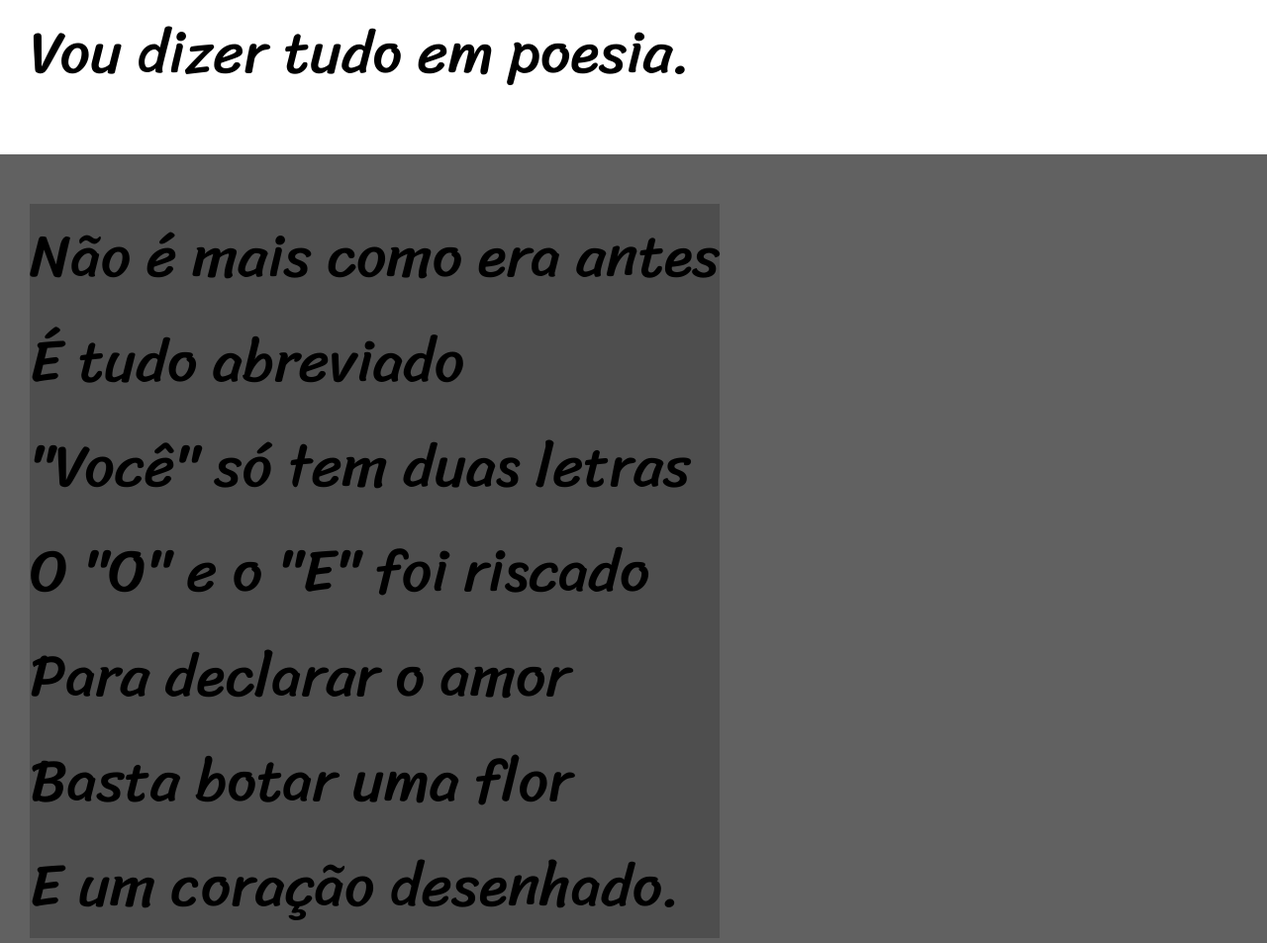
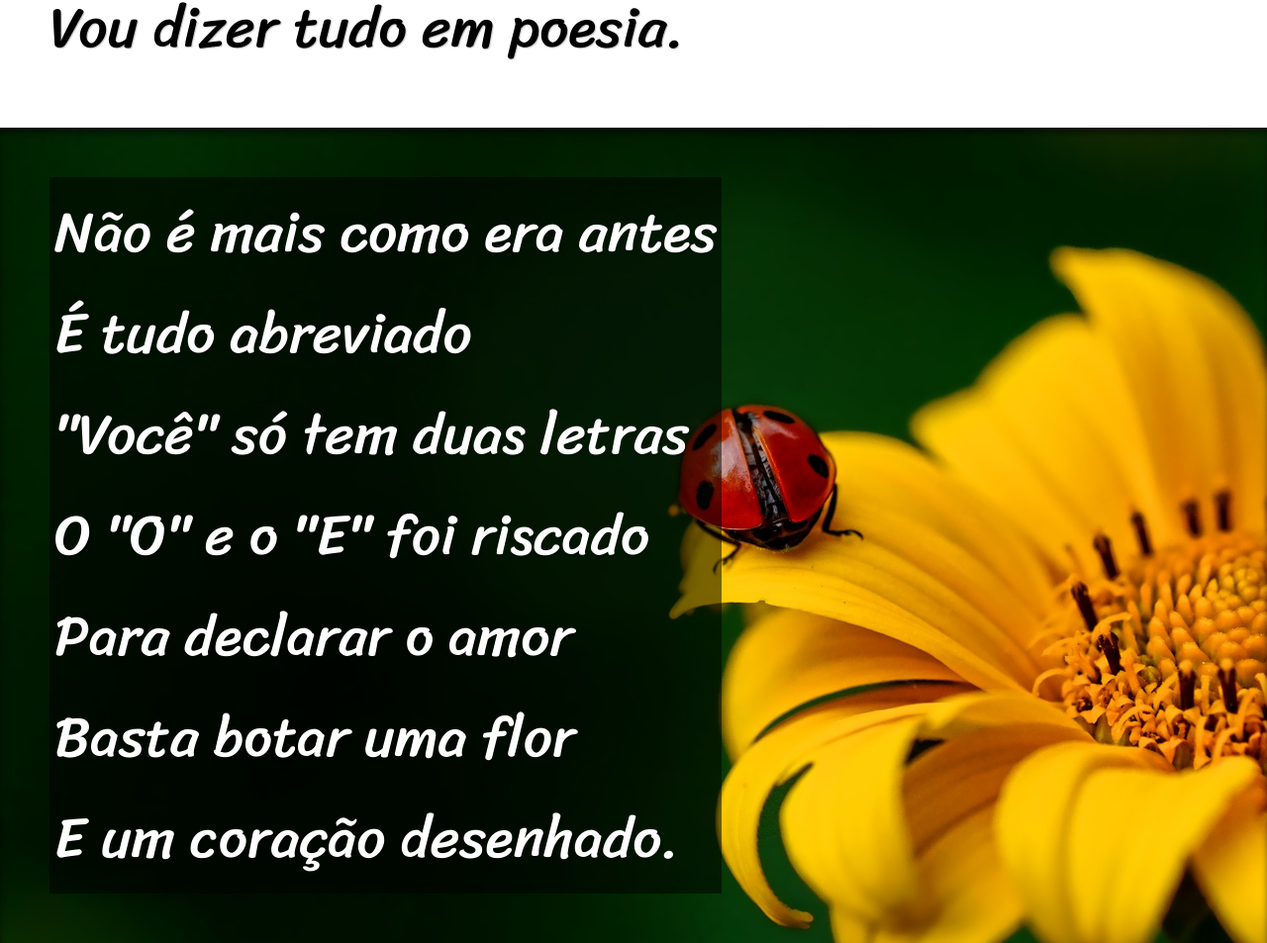
Before and after one commit to kevinssauro/html-css, a plain HTML site: page desafios/projeto-cordel-cap20/index.html in a window 1280 px wide. Shown: the part 957-1910 px from the top of the page at 99% size. Drawn offline with Linux system fonts and the light colour scheme.

Commit message:
atualizei os estilos do projeto

```diff
--- a/desafios/projeto-cordel-cap20/estilos/style.css
+++ b/desafios/projeto-cordel-cap20/estilos/style.css
@@ -18,6 +18,7 @@
                     /* CONTEÚDO */
 
 html, body {
+    font-family: var(--fonte1);
     min-height: 100vh;
     background-color: darkgray;
 }
@@ -47,7 +48,7 @@ header a:hover footer > a:hover{
 }
 section.normal, section.imagem {
     font-family: var(--sriracha);
-    font-size: 40px;
+    font-size: 3vw;
 }
 
 section.normal{
@@ -56,24 +57,36 @@ section.normal{
 }
 
 section > p {
+    text-shadow: 1px 1px 1px rgba(0, 0, 0, 0.216);
     font-size: 1.5em;
     display: inline-block;
-    padding-left: 30px;
+    margin-left: 50px;
 }
 
 section.imagem {
+    background-attachment: fixed;
+    background-size: cover;
     padding: 50px 0px;
     background-color: rgb(97, 97, 97);
+    box-shadow: inset 0px 6px 6px 0px #00000078;
+}
+
+section.imagem > p {
+    color: white;
+    padding: 5px;
+    background-color: rgba(0, 0, 0, 0.519);
+}
+
+section#img01 {
+    background-image: url('../imagens/background001.jpg');
+    background-position: right center;
 
 }
 
-section.imagem > p {
-    padding-left: 0px;
-    margin-left: 30px;
-    background-color: rgba(0, 0, 0, 0.199);
+section#img02 {
+    background-image: url('../imagens/background002.jpg');
+    background-position: right center;
 }
-
-
 
                     /* RODAPÉ */
 footer {
--- a/desafios/projeto-cordel-cap20/index.html
+++ b/desafios/projeto-cordel-cap20/index.html
@@ -31,7 +31,7 @@
             </p>
         </section>
 
-        <section class="imagem">
+        <section class="imagem" id="img01">
             <p>
                 Não é mais como era antes
                 <br>
@@ -83,7 +83,7 @@
             </p>
         </section>
 
-        <section class="imagem">
+        <section class="imagem" id="img02">
             <p>
                 Tenho saudade das cartas
                 <br>
@@ -117,7 +117,7 @@
                 <br>
                 Da tecnologia do agora.
                 <br>
-
+                <br>
                 Felizmente, pra orar
                 <br>
                 Não precisa de internet
```
